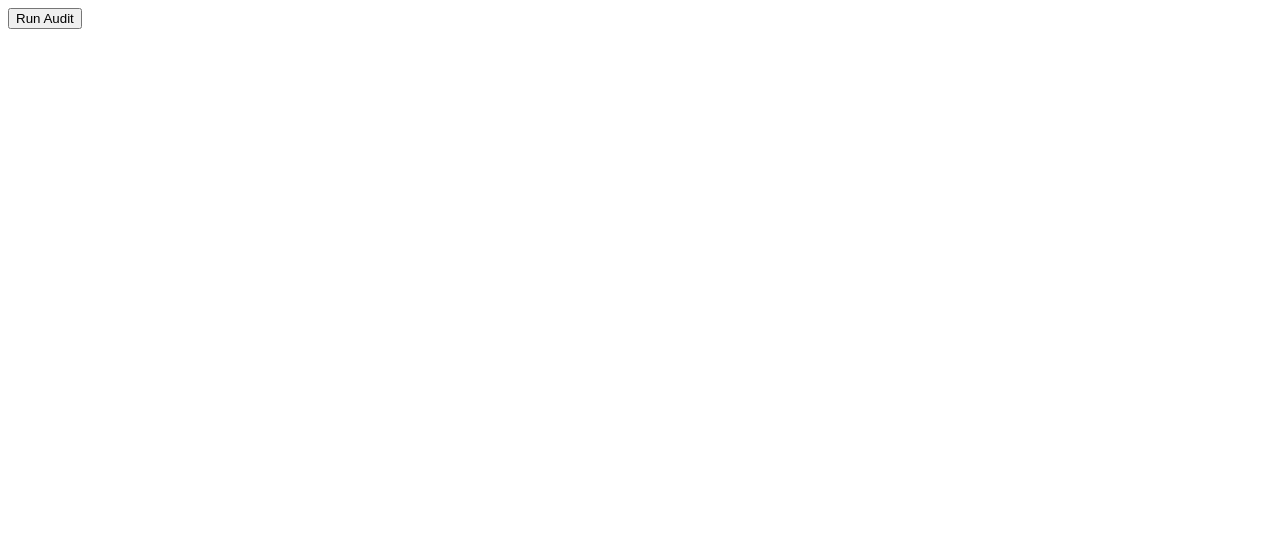
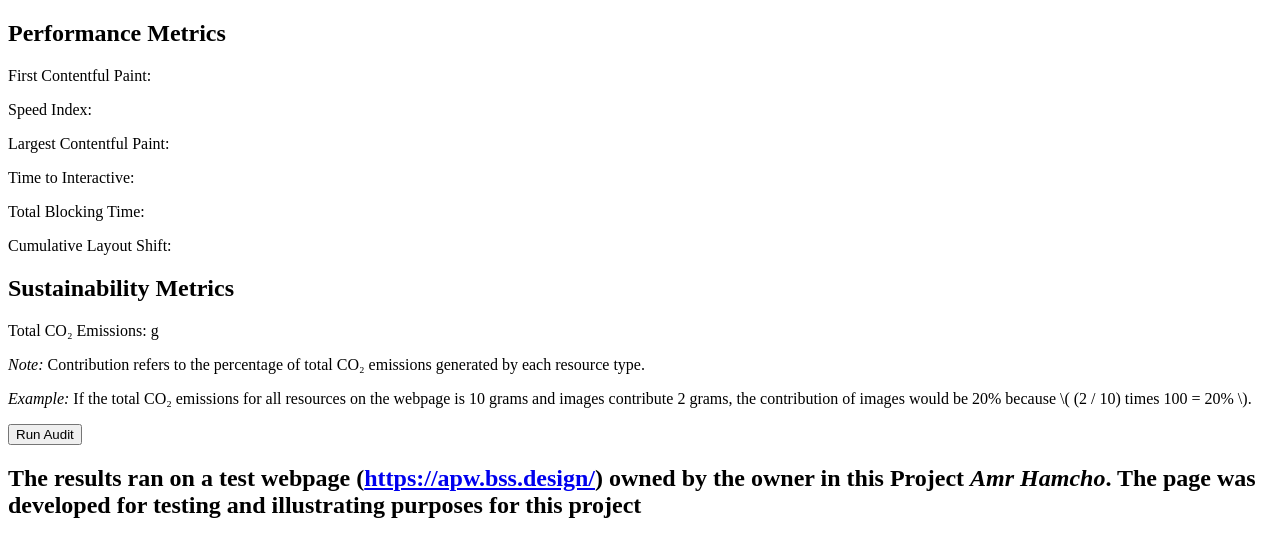
Before and after one commit to AmrHassanHamcho/lighthouse-plugin, an Angular app: page / in a window 1280 px wide. Shown: the top 556 px of the page. Built offline with nearby package versions, Linux system fonts and the light colour scheme.

Commit message:
Adding sustainability to the HTML

```diff
--- a/src/app/lighthouse/components/lighthouse-audit/lighthouse-audit.component.html
+++ b/src/app/lighthouse/components/lighthouse-audit/lighthouse-audit.component.html
@@ -1,4 +1,4 @@
-<div *ngIf="loading" class="loading-indicator">Loading...</div>
+<!-- <div *ngIf="loading" class="loading-indicator">Loading...</div>
 <div *ngIf="metrics && !loading">
   <h2>Performance Metrics</h2>
   <p>First Contentful Paint: {{ metrics.firstContentfulPaint }}</p>
@@ -8,4 +8,50 @@
   <p>Total Blocking Time: {{ metrics.totalBlockingTime }}</p>
   <p>Cumulative Layout Shift: {{ metrics.cumulativeLayoutShift }}</p>
 </div>
+<button (click)="runAudit('https://apw.bss.design/')" [disabled]="loading">Run Audit</button> -->
+
+<div *ngIf="loading" class="loading-indicator">Loading...</div>
+
+<div *ngIf="metrics.performance && !loading">
+  <!-- Performance Metrics Section -->
+  <h2>Performance Metrics</h2>
+  <p>First Contentful Paint: {{ metrics.performance.firstContentfulPaint }}</p>
+  <p>Speed Index: {{ metrics.performance.speedIndex }}</p>
+  <p>Largest Contentful Paint: {{ metrics.performance.largestContentfulPaint }}</p>
+  <p>Time to Interactive: {{ metrics.performance.interactive }}</p>
+  <p>Total Blocking Time: {{ metrics.performance.totalBlockingTime }}</p>
+  <p>Cumulative Layout Shift: {{ metrics.performance.cumulativeLayoutShift }}</p>
+</div>
+
+<div *ngIf="metrics.sustainability && !loading">
+  <!-- Sustainability Metrics Section -->
+  <h2>Sustainability Metrics</h2>
+  <p>Total CO₂ Emissions: {{ metrics.sustainability.co2Emissions }} g</p>
+  <p><i>Note:</i> Contribution refers to the percentage of total CO₂ emissions generated by each resource type.</p>
+  <p><i>Example:</i> If the total CO₂ emissions for all resources on the webpage is 10 grams and images contribute 2 grams, the contribution of images would be 20% because \( (2 / 10) times 100 = 20% \).</p>
+  <div *ngIf="metrics.sustainability.resourceBreakdown?.length > 0">
+    <h3>Resource Breakdown</h3>
+    <table>
+      <thead>
+        <tr>
+          <th>Resource Type</th>
+          <th>Total Size (MB)</th>
+          <th>CO₂ Emissions (g)</th>
+          <th>Contribution (%)</th>
+        </tr>
+      </thead>
+      <tbody>
+        <tr *ngFor="let resource of metrics.sustainability.resourceBreakdown">
+          <td>{{ resource.resourceType }}</td>
+          <td>{{ resource.size }}</td>
+          <td>{{ resource.co2 }}</td>
+          <td>{{ resource.contribution }}</td>
+        </tr>
+      </tbody>
+    </table>
+  </div>
+</div>
+
 <button (click)="runAudit('https://apw.bss.design/')" [disabled]="loading">Run Audit</button>
+
+<h2>The results ran on a test webpage (<a href="https://apw.bss.design/">https://apw.bss.design/</a>) owned by the owner in this Project <i>Amr Hamcho</i>.  The page was developed for testing and illustrating purposes for this project</h2>
--- a/src/app/lighthouse/components/lighthouse-audit/lighthouse-audit.component.scss
+++ b/src/app/lighthouse/components/lighthouse-audit/lighthouse-audit.component.scss
@@ -0,0 +1,21 @@
+table {
+    width: 100%;
+    border-collapse: collapse;
+    margin: 20px 0;
+    font-size: 16px;
+  }
+
+  th, td {
+    border: 1px solid #ddd;
+    padding: 12px 15px;
+    text-align: left;
+  }
+
+  th {
+    background-color: #f4f4f4;
+    font-weight: bold;
+  }
+
+  tbody tr:nth-child(even) {
+    background-color: #f9f9f9;
+  }
--- a/src/app/lighthouse/components/lighthouse-audit/lighthouse-audit.component.ts
+++ b/src/app/lighthouse/components/lighthouse-audit/lighthouse-audit.component.ts
@@ -1,4 +1,42 @@
-// component.ts
+// // component.ts
+// import { Component } from '@angular/core';
+// import { LighthouseService } from '../../services/lighthouse.service';
+// import { CommonModule } from '@angular/common';
+
+// @Component({
+//   selector: 'app-lighthouse-audit',
+//   templateUrl: './lighthouse-audit.component.html',
+//   imports: [CommonModule],
+//   styleUrls: ['./lighthouse-audit.component.scss']
+// })
+// export class LighthouseAuditComponent {
+//   metrics: any = null;
+//   loading: boolean = false; // Added loading indicator
+
+//   constructor(private lighthouseService: LighthouseService) {}
+
+//   runAudit(url: string): void {
+//     this.loading = true; // Start loading
+//     this.lighthouseService.getPerformanceMetrics(url).subscribe({
+//       next: (data) => {
+//         console.log(data)
+//         const audits = data.audits;
+//         this.metrics = {
+//           firstContentfulPaint: audits['first-contentful-paint']?.displayValue || 0,
+//           speedIndex: audits['speed-index']?.displayValue || 0,
+//           largestContentfulPaint: audits['largest-contentful-paint']?.displayValue || 0,
+//           interactive: audits['interactive']?.displayValue || 0,
+//           totalBlockingTime: audits['total-blocking-time']?.displayValue || 0,
+//           cumulativeLayoutShift: audits['cumulative-layout-shift']?.displayValue || 0,
+//         };
+//         this.loading = false; // Stop loading on success
+//       },
+//       error: (error) => {
+//         console.error('Failed to load performance metrics', error);
+//         this.loading = false; // Stop loading on error
+//       }
+//     });
+//   }
 import { Component } from '@angular/core';
 import { LighthouseService } from '../../services/lighthouse.service';
 import { CommonModule } from '@angular/common';
@@ -10,18 +48,26 @@ import { CommonModule } from '@angular/common';
   styleUrls: ['./lighthouse-audit.component.scss']
 })
 export class LighthouseAuditComponent {
-  metrics: any = null;
-  loading: boolean = false; // Added loading indicator
+  metrics: any = {
+    performance: {},
+    sustainability: {
+      resourceBreakdown: [], // Initialize as an empty array
+    },
+  };
+  loading: boolean = false;
 
   constructor(private lighthouseService: LighthouseService) {}
 
   runAudit(url: string): void {
-    this.loading = true; // Start loading
+    this.loading = true;
+
     this.lighthouseService.getPerformanceMetrics(url).subscribe({
       next: (data) => {
-        console.log(data)
+        console.log(data);
         const audits = data.audits;
-        this.metrics = {
+
+        // Performance Metrics
+        this.metrics.performance = {
           firstContentfulPaint: audits['first-contentful-paint']?.displayValue || 0,
           speedIndex: audits['speed-index']?.displayValue || 0,
           largestContentfulPaint: audits['largest-contentful-paint']?.displayValue || 0,
@@ -29,11 +75,30 @@ export class LighthouseAuditComponent {
           totalBlockingTime: audits['total-blocking-time']?.displayValue || 0,
           cumulativeLayoutShift: audits['cumulative-layout-shift']?.displayValue || 0,
         };
-        this.loading = false; // Stop loading on success
+
+        // Sustainability Metrics
+        const resourceItems = audits['resource-breakdown-audit']?.details.items || [];
+        const totalCO2 = resourceItems.reduce((sum: number, item: any) => sum + (item.size * 0.02), 0); // Calculate total CO₂
+
+        this.metrics.sustainability = {
+          co2Emissions: audits['co2-estimation-audit']?.details.items[0]?.value || 0,
+          resourceBreakdown: resourceItems.map((item: any) => {
+            const co2 = item.size * 0.02; // CO₂ emissions for this resource
+            const contribution = ((co2 / totalCO2) * 100).toFixed(2); // Percentage contribution
+            return {
+              resourceType: item.resourceType,
+              size: item.size, // Total size in MB
+              co2: co2.toFixed(2),
+              contribution, // Contribution percentage
+            };
+          }),
+        };
+
+        this.loading = false;
       },
       error: (error) => {
-        console.error('Failed to load performance metrics', error);
-        this.loading = false; // Stop loading on error
+        console.error('Failed to load metrics', error);
+        this.loading = false;
       }
     });
   }
```
Also changed, not shown: 1 other file (tests, documents, lock files or other folders).
